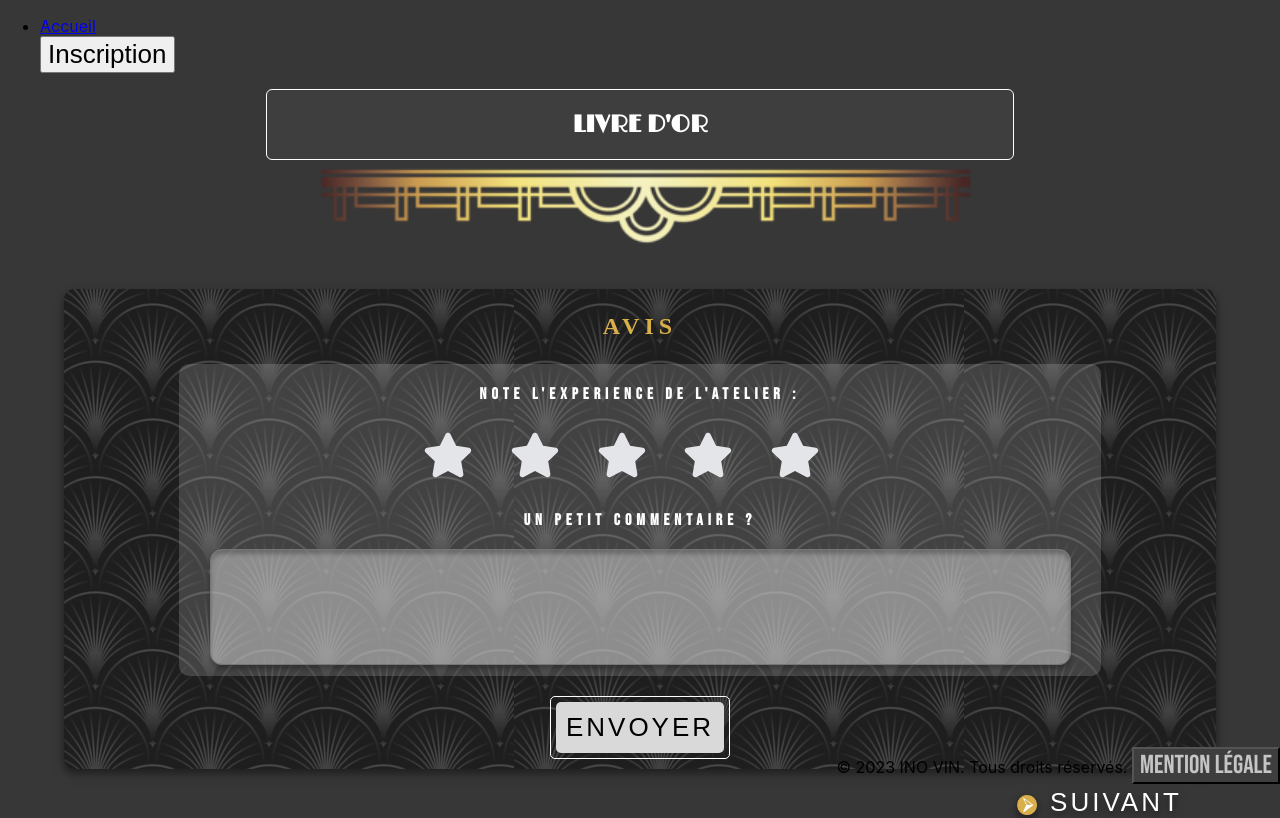
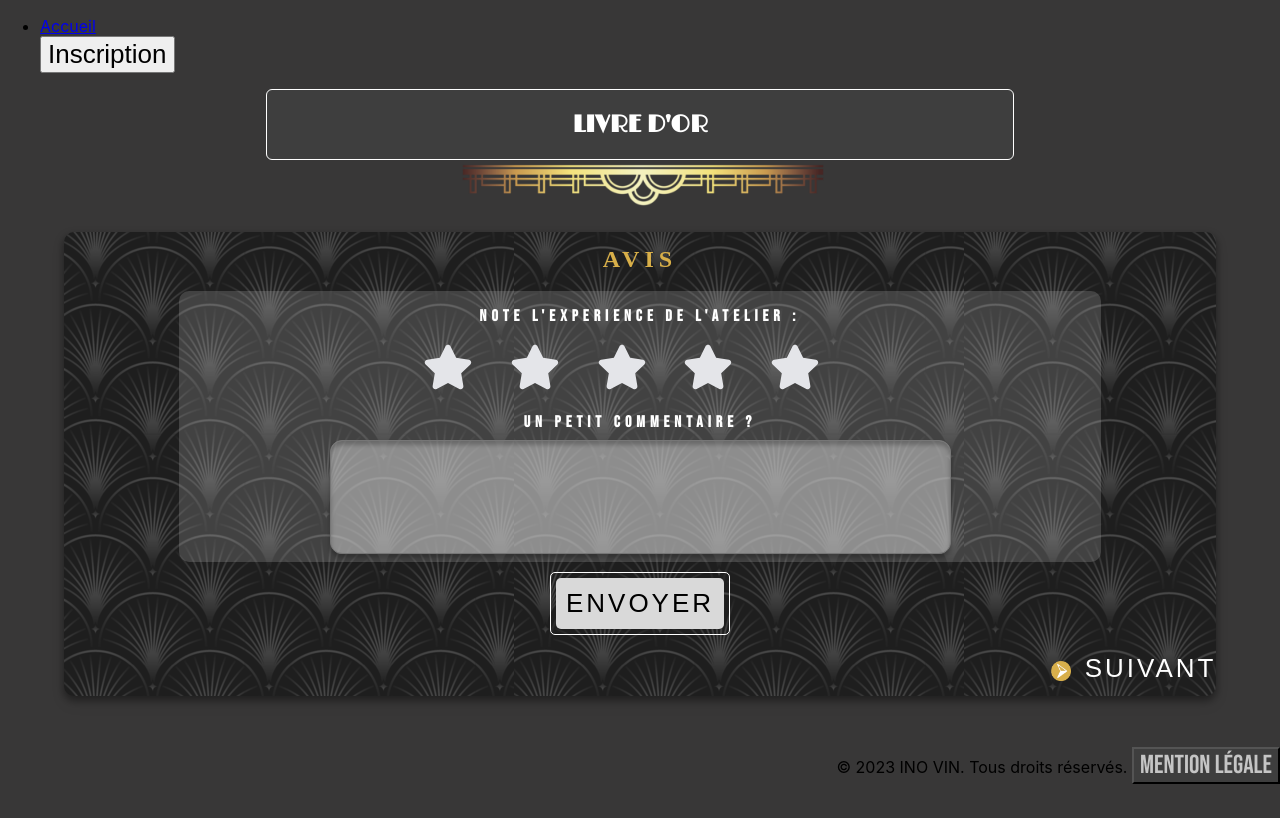
Before and after one commit to WildCodeSchool/2023-02-JS-Lille-project-3-groupe3-inovin, a React (Vite) app in the folder frontend/: page /LivreDor in a window 1280 px wide. Built offline with nearby package versions, Linux system fonts and the light colour scheme; a web font is replaced by a local one.

Commit message:
responsive landscape

```diff
--- a/frontend/src/components/FormFeedback/FormFeedback.jsx
+++ b/frontend/src/components/FormFeedback/FormFeedback.jsx
@@ -25,11 +25,6 @@ function FormFeedback() {
     navigate("/Resume");
   };
 
-
-  const starClicking = () => {
-    setRating(ratingValue)
-  }
-
   return (
     <div className="commentsPage">
       <div className="commentsBook">
@@ -51,7 +46,7 @@ function FormFeedback() {
                   type="radio"
                   name="rating"
                   value={ratingValue}
-                  onClick={starClicking}
+                  onClick={() => setRating(ratingValue)}
                 />
                 <FaStar
                   className="star"
@@ -68,14 +63,11 @@ function FormFeedback() {
 
           <h3>UN PETIT COMMENTAIRE ?</h3>
 
-          {isPortrait ?
-          (
+          {isPortrait ? (
             <textarea className="commentsArea" rows="7" cols="33" />
-
-          ):(
-            <textarea className="commentsArea" rows="5" cols="70" />
+          ) : (
+            <textarea className="commentsArea" rows="6" cols="60" />
           )}
-
         </div>
 
         <div className="buttonDecoration">
--- a/frontend/src/components/FormFeedback/FormFeedback.scss
+++ b/frontend/src/components/FormFeedback/FormFeedback.scss
@@ -1,6 +1,25 @@
 @import "../../App.scss";
 
+.sendForm {
+  border: none;
+  padding: 10px;
+  border-radius: 5px;
+  letter-spacing: 3px;
+  cursor: pointer;
+  background-color: $button_background_color;
+}
 
+.noticeContainer {
+  background-color: $box_color;
+  width: 100%;
+  display: flex;
+  flex-direction: column;
+  align-items: center;
+  background-image: url("../../assets/images/fond-gris_720.png");
+  border-radius: 10px;
+  filter: drop-shadow(0px 4px 4px rgba(0, 0, 0, 0.25))
+    drop-shadow(0px 4px 4px rgba(0, 0, 0, 0.25));
+}
 
 .content {
   color: $title_color;
@@ -8,7 +27,6 @@
   border-radius: 10px;
   position: relative;
   width: 80%;
-  height: 65%;
   text-align: center;
   display: flex;
   flex-wrap: wrap;
@@ -111,6 +129,7 @@ textarea {
 
   .content {
     top: 10%;
+    height: 65%;
   }
 
   .star {
@@ -163,9 +182,7 @@ textarea {
   }
 }
 
-
 @media (orientation: landscape) {
-
   .commentsBook {
     box-sizing: border-box;
     background-color: $box_color;
@@ -180,21 +197,9 @@ textarea {
     color: $title_color;
   }
 
-  .noticeContainer {
-    background-color: $box_color;
-    width: 100%;
-    height: 60vh;
-    display: flex;
-    flex-direction: column;
-    align-items: center;
-    background-image: url("../../assets/images/fond-gris_720.png");
-    border-radius: 10px;
-    filter: drop-shadow(0px 4px 4px rgba(0, 0, 0, 0.25))
-      drop-shadow(0px 4px 4px rgba(0, 0, 0, 0.25));
-  }
-
   .noticeTitle {
     font-size: 1.5rem;
+    top: 3%;
   }
 
   .content {
@@ -202,9 +207,8 @@ textarea {
     background-color: #c5c5c538;
     border-radius: 10px;
     position: relative;
-    top: 10%;
+    top: 7%;
     width: 80%;
-    height: 65%;
     text-align: center;
   }
 
@@ -226,17 +230,8 @@ textarea {
   .separatorImg {
     transform: rotate(180deg);
     position: relative;
-    bottom: 17px;
-    width: 90%;
-  }
-
-  .sendForm {
-    border: none;
-    padding: 10px;
-    border-radius: 5px;
-    letter-spacing: 3px;
-    cursor: pointer;
-    background-color: $button_background_color;
+    bottom: 10px;
+    width: 50%;
   }
 
   .nextPageArrow {
@@ -250,8 +245,8 @@ textarea {
   .navigateLinkToResume {
     cursor: pointer;
     position: relative;
-    left: 40%;
-    top: 20%;
+    left: 43%;
+    top: 13%;
     text-decoration: none;
     border: none;
     background: none;
@@ -263,6 +258,16 @@ textarea {
   }
 
   textarea {
-    font-size: 1.2rem;
+    font-size: 1rem;
+    position: relative;
+    top: -3%;
+  }
+
+  .buttonDecoration {
+    top: 9%;
+  }
+
+  .noticeContainer {
+    height: 58vh;
   }
 }
```
Also changed, not shown: frontend/src/pages/LivreDor/LivreDor.scss (+4 -5 lines).
